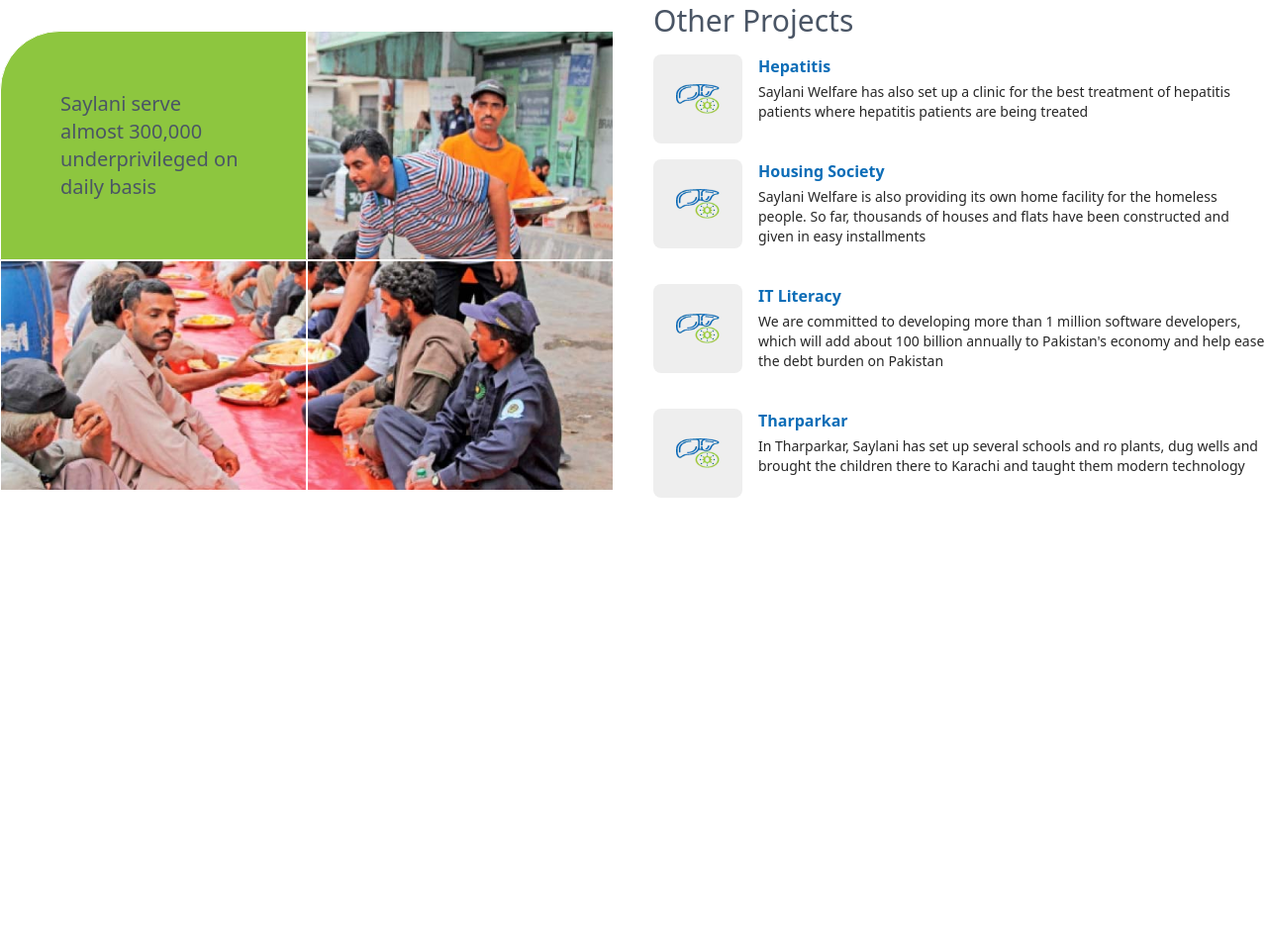
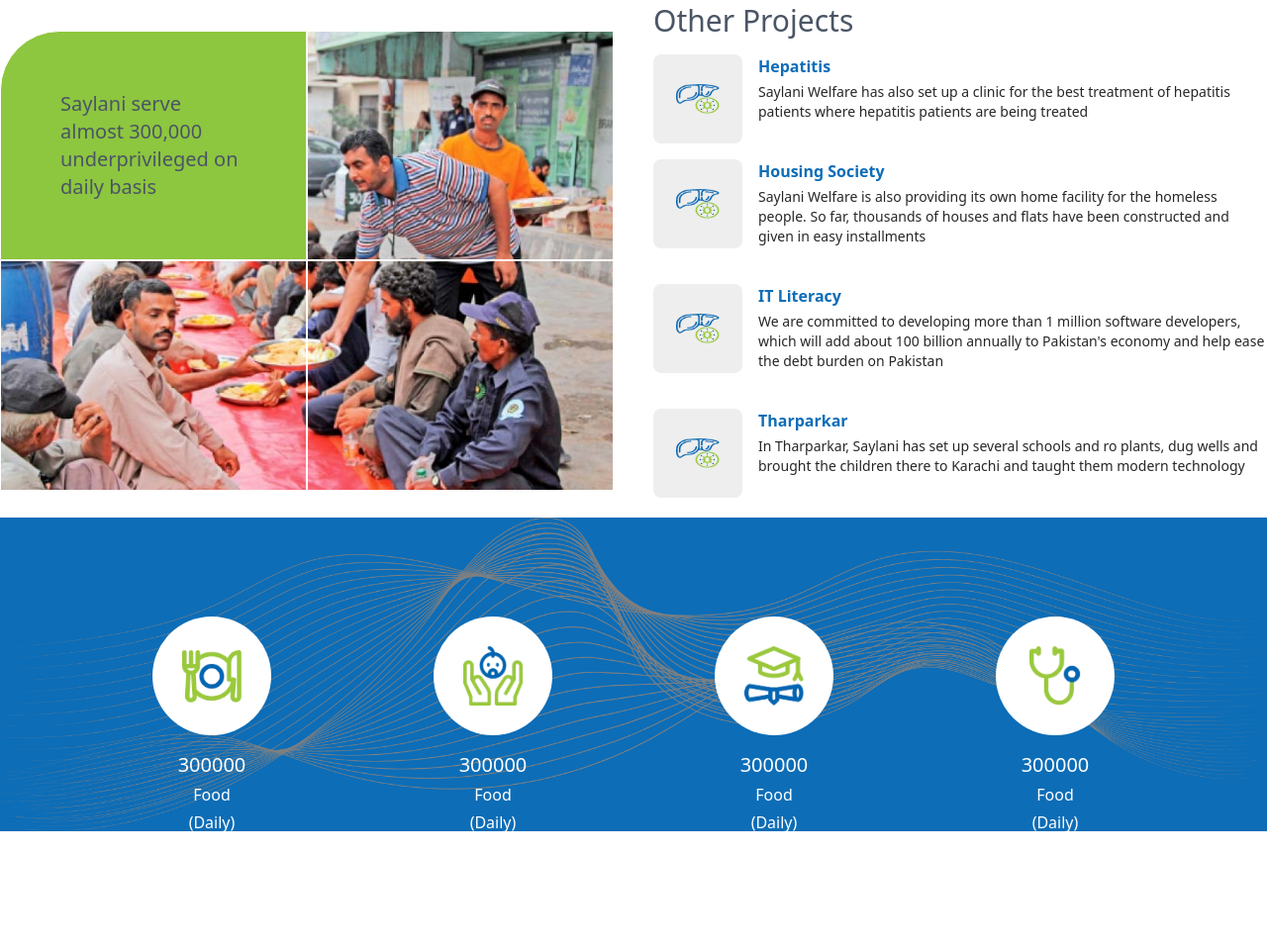
Before and after one commit to Aayan-Ahmed-17/saylani-clone, a plain HTML site: page index.html in a window 1280 px wide. Shown: the part 2150-3109 px from the top of the page at 99% size. Before the commit the page ends 2713 px from the top, so only its background shows below. Drawn offline with nearby package versions, Linux system fonts and the light colour scheme.

Commit message:
counter sec done

```diff
--- a/index.html
+++ b/index.html
@@ -252,7 +252,65 @@
           </div>
         </section>
         <!-- service counter -->
-        <section></section>
+        <section class="container bg-[#0d6db7] relative">
+          <!-- counter img main bg img -->
+          <div class="filter brightness-50 grayscale w-full h-full z-0">
+            <img src="./assets/counter_bg.png" alt="" class="w-full">
+          </div>
+          <div class="w-full px-20 py-[100px] absolute top-0 left-0">
+            <div class="w-full grid grid-cols-1 sm:grid-cols-2 lg:grid-cols-4 gap-4 filter-none">
+              <div class="flex w-full flex-col justify-center items-center filter-none">
+                <div style="transform: none;">
+                  <div class="flex justify-center items-center bg-white rounded-full size-[100px] xl:size-[120px]">
+                    <img class="size-[50%] object-contain" src="./assets/counters-image1.webp" alt="IMAGE">
+                  </div>
+                </div>
+                <div class="flex gap-1 my-4 sm:flex-col justify-center whitespace-nowrap">
+                  <h2 class="text-white text-center text-base sm:text-xl"><span>300000</span></h2>
+                  <p class="text-white text-center text-base sm:">Food</p>
+                  <p class="text-white text-center text-base sm:">(Daily)</p>
+                </div>
+              </div>
+              <div class="flex w-full flex-col justify-center items-center">
+                <div style="transform: none;">
+                  <div class="flex justify-center items-center bg-white rounded-full size-[100px] xl:size-[120px]">
+                    <img class="size-[50%] object-contain" src="./assets/counters-image2.webp" alt="IMAGE">
+                  </div>
+                </div>
+                <div class="flex gap-1 my-4 sm:flex-col justify-center whitespace-nowrap">
+                  <h2 class="text-white text-center text-base sm:text-xl"><span>300000</span></h2>
+                  <p class="text-white text-center text-base sm:">Food</p>
+                  <p class="text-white text-center text-base sm:">(Daily)</p>
+                </div>
+              </div>
+              <div class="flex w-full flex-col justify-center items-center">
+                <div style="transform: none;">
+                  <div class="flex justify-center items-center bg-white rounded-full size-[100px] xl:size-[120px]">
+                    <img class="size-[50%] object-contain" src="./assets/counters-image3.webp" alt="IMAGE">
+                  </div>
+                </div>
+                <div class="flex gap-1 my-4 sm:flex-col justify-center whitespace-nowrap">
+                  <h2 class="text-white text-center text-base sm:text-xl"><span>300000</span></h2>
+                  <p class="text-white text-center text-base sm:">Food</p>
+                  <p class="text-white text-center text-base sm:">(Daily)</p>
+                </div>
+              </div>
+              <div class="flex w-full flex-col justify-center items-center">
+                <div style="transform: none;">
+                  <div class="flex justify-center items-center bg-white rounded-full size-[100px] xl:size-[120px]">
+                    <img class="size-[50%] object-contain" src="./assets/counters-image4.webp" alt="IMAGE">
+                  </div>
+                </div>
+                <div class="flex gap-1 my-4 sm:flex-col justify-center whitespace-nowrap">
+                  <h2 class="text-white text-center text-base sm:text-xl"><span>300000</span></h2>
+                  <p class="text-white text-center text-base sm:">Food</p>
+                  <p class="text-white text-center text-base sm:">(Daily)</p>
+                </div>
+              </div>
+            </div>
+          </div>
+
+        </section>
       </section>
     </main>
 
```
Also changed, not shown: assets/counter_bg.png (added), assets/counters-image1.webp (added), assets/counters-image2.webp (added), assets/counters-image3.webp (added), assets/counters-image4.webp (added).
